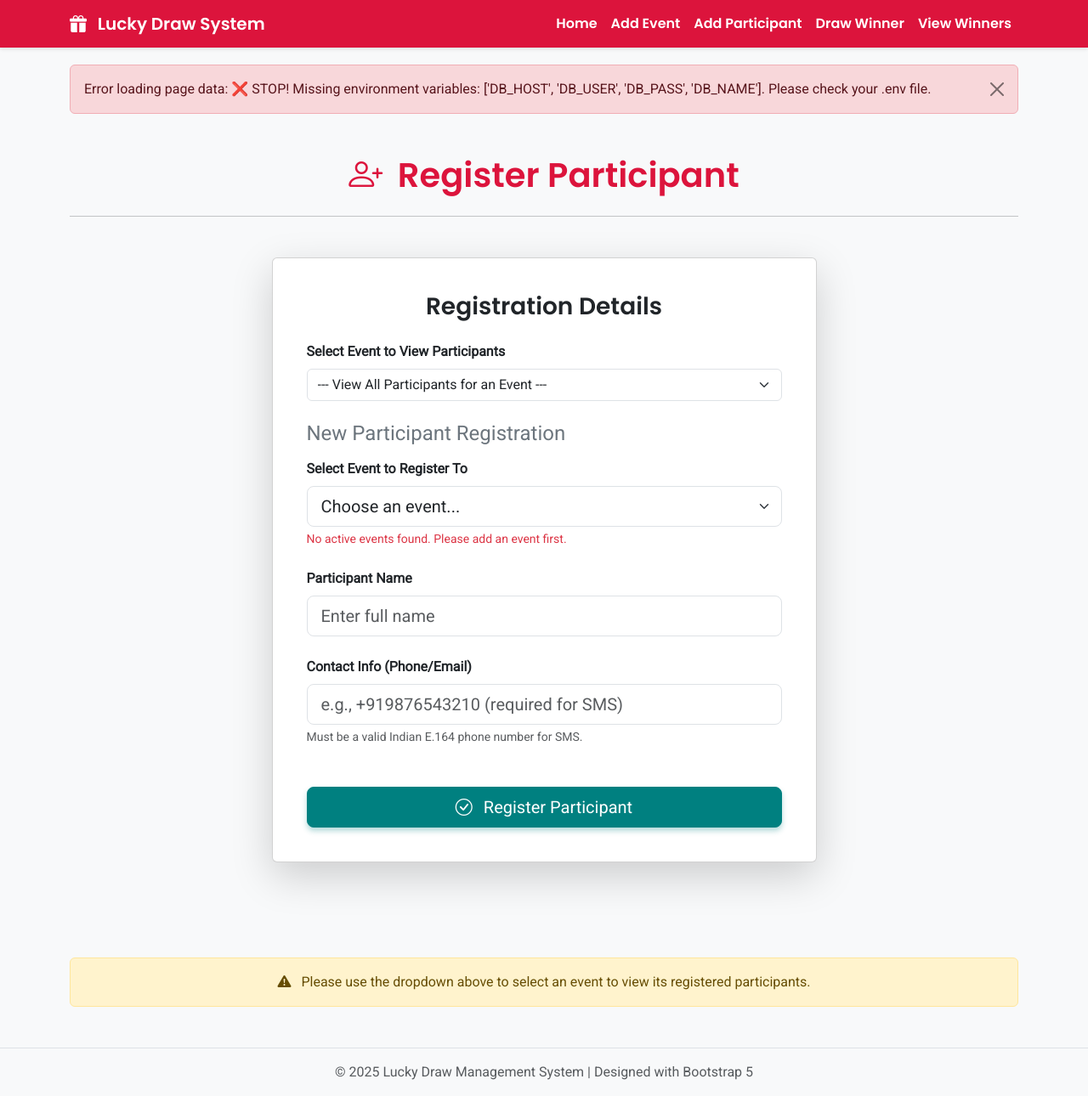
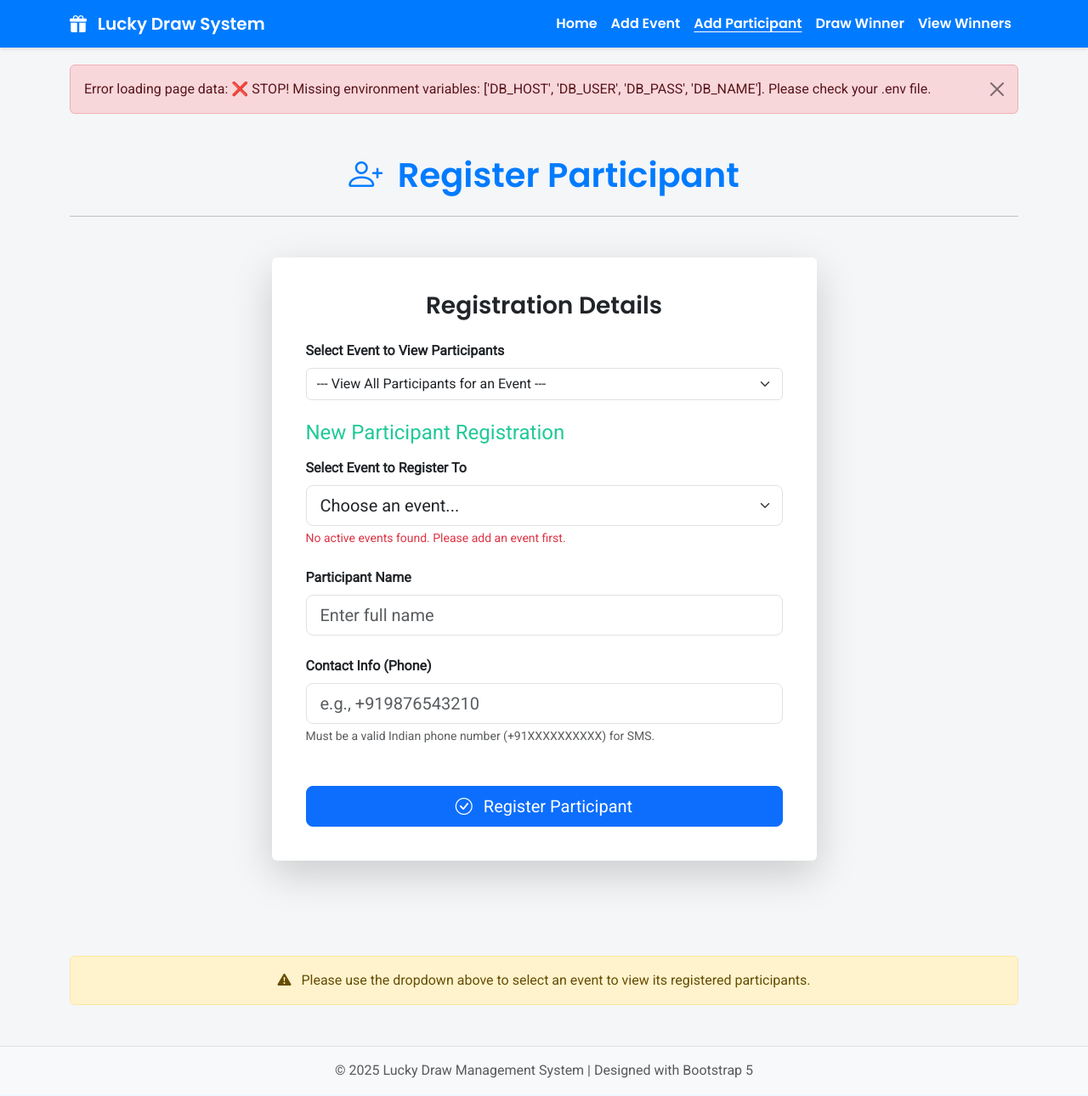
Before and after one commit to sivaramaraju2124/Lucky-Draw-Management, a Flask app: page /add-participant in a window 1280 px wide. Shown: the whole page at 85% size. After the commit the page ends 1269 px from the top, so only its background shows below. Run offline with Flask 3, Linux system fonts and the light colour scheme.

Commit message:
Latest Commit
Updated theme colors and styles for the add participant page. Removed unused button styles and adjusted form elements for better clarity.

```diff
--- a/templates/add-participant.html
+++ b/templates/add-participant.html
@@ -17,25 +17,25 @@
 
     <style>
         :root {
-            /* Festive Theme Colors */
-            --bs-primary: #DC143C; /* Deep Pink/Crimson */
-            --bs-secondary: #008080; /* Teal/Accent */
-            --bs-success: #28a745;
-            --bs-info: #FFD700; /* Gold */
-            --bs-dark-text: #333333;
-            --bs-light-bg: #F8F9FA;
+            /* === Blue & Teal Theme (from index.html) === */
+            --primary: #007BFF;      /* Clean blue */
+            --secondary: #20c997;    /* Teal-green accent */
+            --accent: #FFB703;      /* Warm yellow highlight */
+            --bg-light: #F4F6F8;     /* Soft background */
+            --text-dark: #343A40;
         }
 
         body {
             font-family: 'Roboto', sans-serif;
-            background-color: var(--bs-light-bg);
+            background-color: var(--bg-light);
             display: flex;
             flex-direction: column;
             min-height: 100vh;
         }
 
         .navbar {
-            background-color: var(--bs-primary) !important;
+            /* Use the new blue primary color */
+            background-color: var(--primary) !important;
             box-shadow: 0 2px 4px rgba(0, 0, 0, 0.1);
         }
 
@@ -44,27 +44,19 @@
             color: white !important;
         }
 
+        /* Added for active nav link highlighting */
+        .nav-link.active {
+            font-weight: bold;
+            text-decoration: underline;
+            text-underline-offset: 4px;
+        }
+
         h1, h2, h3 {
             font-family: 'Poppins', sans-serif;
-            color: var(--bs-dark-text);
+            color: var(--text-dark);
         }
 
-        /* Use Secondary color (Teal) for this action button */
-        .btn-action-participant {
-            background-color: var(--bs-secondary);
-            border-color: var(--bs-secondary);
-            color: white;
-            transition: all 0.3s ease;
-            box-shadow: 0 4px 6px rgba(0, 128, 128, 0.3);
-        }
-
-        .btn-action-participant:hover {
-            background-color: #006666; /* Darker teal on hover */
-            border-color: #006666;
-            transform: translateY(-2px);
-            box-shadow: 0 6px 10px rgba(0, 128, 128, 0.4);
-            color: white;
-        }
+        /* Removed .btn-action-participant */
 
         .main-content {
             flex: 1;
@@ -112,14 +104,14 @@
 
         <div class="container my-5">
 
-            <h1 class="text-center mb-4" style="color: var(--bs-primary);">
+            <h1 class="text-center mb-4" style="color: var(--primary);">
                 <i class="bi bi-person-plus me-2"></i> Register Participant
             </h1>
             <hr class="mb-5">
 
             <div class="row justify-content-center">
                 <div class="col-lg-7 col-md-10">
-                    <div class="card shadow-lg p-4">
+                    <div class="card shadow-lg p-4 border-0">
                         <div class="card-body">
                             <h3 class="card-title mb-4 text-center">Registration Details</h3>
 
@@ -138,7 +130,7 @@
 
                             <form method="POST" action="{{ url_for('add_participant') }}">
 
-                                <h4 class="mb-3 mt-4 text-secondary">New Participant Registration</h4>
+                                <h4 class="mb-3 mt-4" style="color: var(--secondary);">New Participant Registration</h4>
 
                                 <div class="mb-4">
                                     <label for="selectEventSubmit" class="form-label fw-bold">Select Event to Register To</label>
@@ -164,14 +156,14 @@
                                 </div>
 
                                 <div class="mb-5">
-                                    <label for="contactInfo" class="form-label fw-bold">Contact Info (Phone/Email)</label>
-                                    <input type="text" class="form-control form-control-lg" id="contactInfo"
-                                           name="contact_info" placeholder="e.g., +919876543210 (required for SMS)" required>
-                                    <div class="form-text">Must be a valid Indian E.164 phone number for SMS.</div>
+                                    <label for="contactInfo" class="form-label fw-bold">Contact Info (Phone)</label>
+                                    <input type="tel" class="form-control form-control-lg" id="contactInfo"
+                                           name="contact_info" placeholder="e.g., +919876543210" required pattern="^\+91\d{10}$">
+                                    <div class="form-text">Must be a valid Indian phone number (+91XXXXXXXXXX) for SMS.</div>
                                 </div>
 
                                 <div class="d-grid">
-                                    <button type="submit" class="btn btn-lg btn-action-participant">
+                                    <button type="submit" class="btn btn-lg btn-primary">
                                         <i class="bi bi-check-circle me-2"></i> Register Participant
                                     </button>
                                 </div>
@@ -191,8 +183,8 @@
                 </div>
 
                 <div class="table-responsive">
-                    <table class="table table-striped table-hover align-middle shadow-sm">
-                        <thead class="table-dark" style="background-color: var(--bs-primary) !important;">
+                    <table class="table table-striped table-hover align-middle shadow-sm bg-white">
+                        <thead class="table-dark" style="background-color: var(--secondary) !important; border-color: var(--secondary) !important;">
                             <tr>
                                 <th scope="col">#</th>
                                 <th scope="col">Participant Name</th>
@@ -207,7 +199,7 @@
                                 <th scope="row">{{ loop.index }}</th>
                                 <td>{{ p.name }}</td>
                                 <td>{{ p.contact_info }}</td>
-                                <td>{{ p.registration_time }}</td>
+                                <td>{{ p.registration_time.strftime('%Y-%m-%d %H:%M') }}</td>
                                 <td>
                                     <form method="POST" action="{{ url_for('delete_participant', participant_id=p.participant_id, event_id=current_event.event_id) }}" style="display:inline;">
                                         <button type="submit" class="btn btn-sm btn-danger"
```
